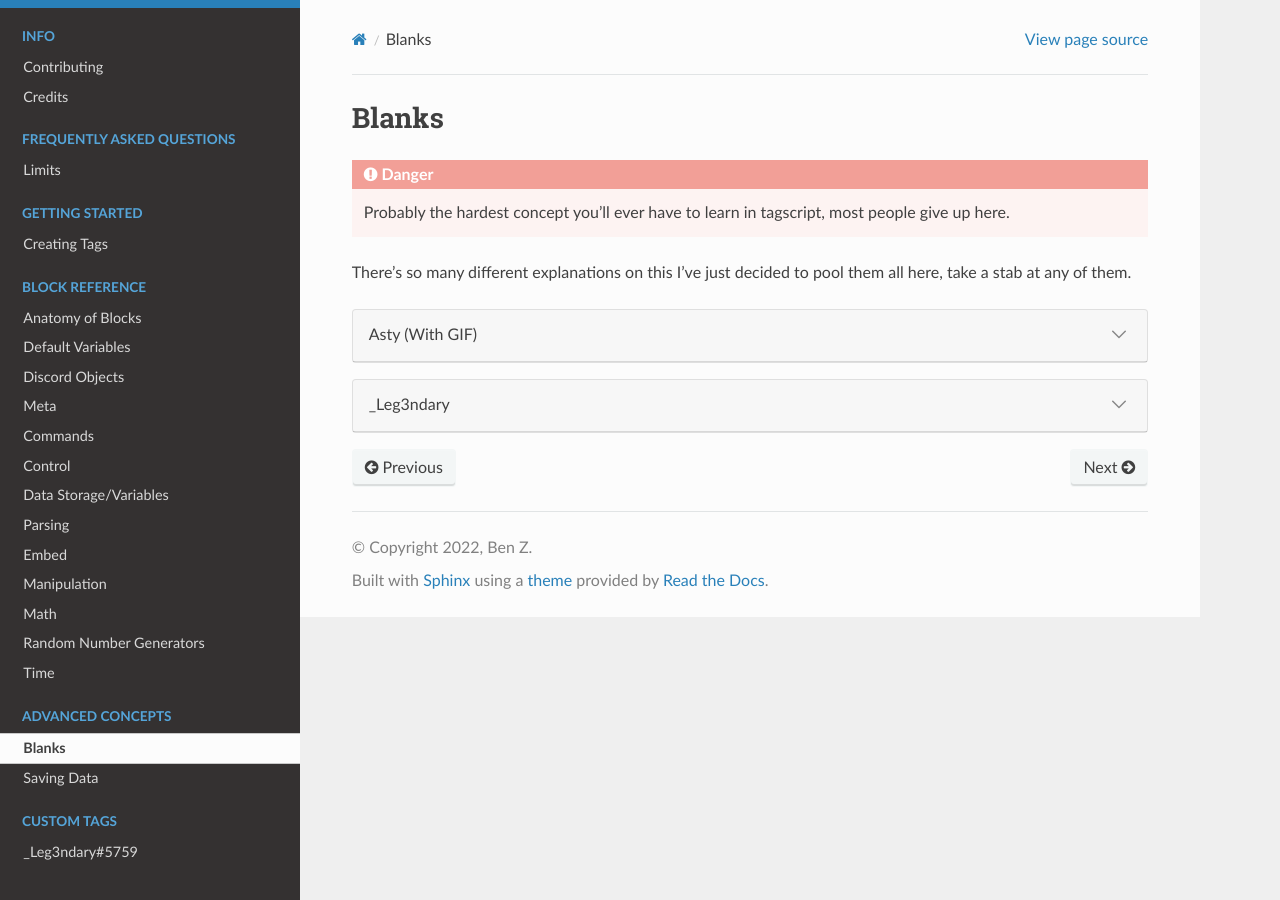
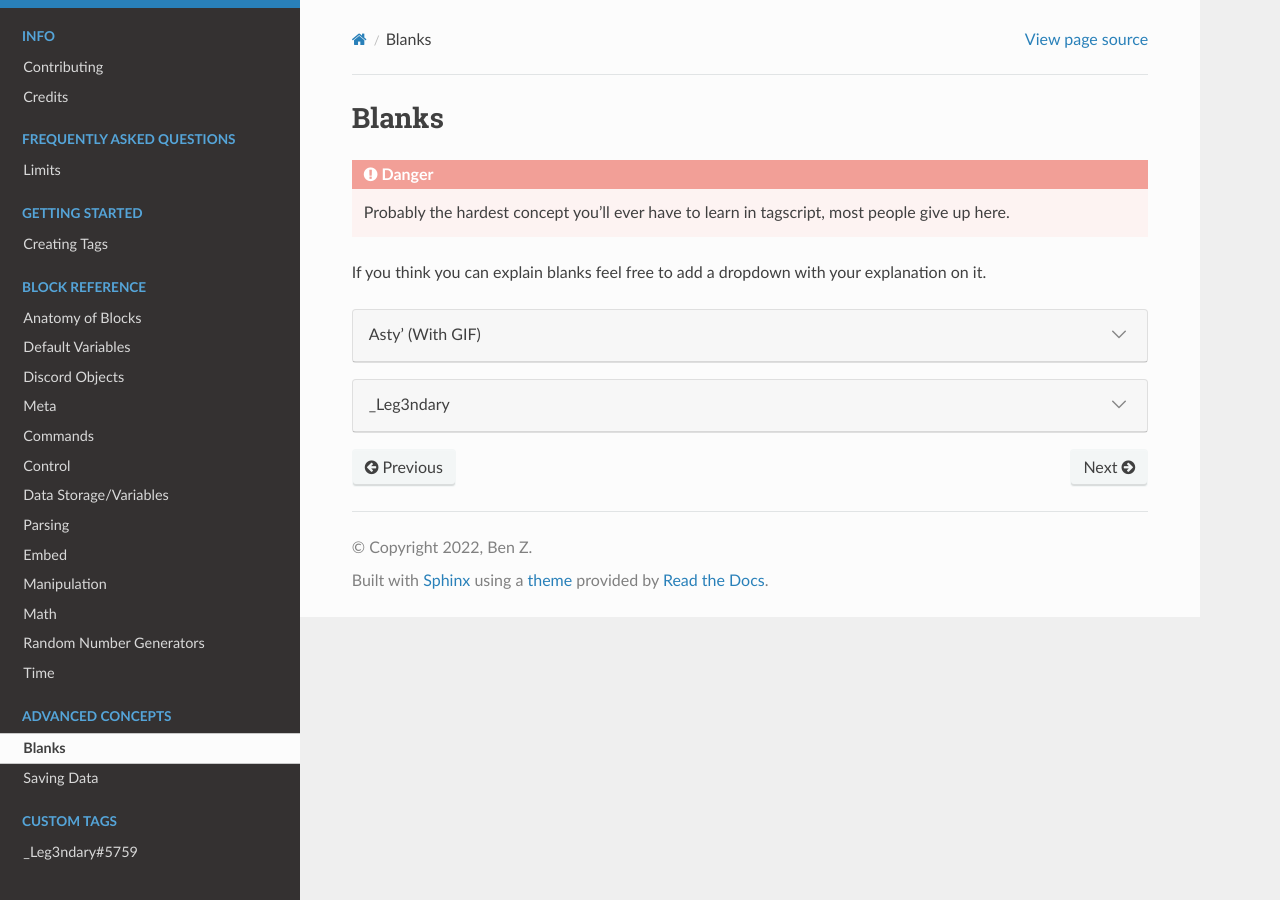
Before and after one commit to Leg3ndary/tagscript-docs, a Sphinx documentation site: the page built from docs/source/AdvancedConcepts/blanks.rst, in a window 1280 px wide. Built offline with Sphinx 7.4.7 and the Read the Docs theme 2.0.0, drawn with Linux system fonts in a browser that asks for light colours.

Commit message:
Finish blanks for now

```diff
--- a/docs/source/AdvancedConcepts/blanks.rst
+++ b/docs/source/AdvancedConcepts/blanks.rst
@@ -5,9 +5,9 @@ Blanks
 
     Probably the hardest concept you'll ever have to learn in tagscript, most people give up here.
 
-There's so many different explanations on this I've just decided to pool them all here, take a stab at any of them.
+If you think you can explain blanks feel free to add a dropdown with your explanation on it.
 
-.. dropdown:: Asty (With GIF)
+.. dropdown:: Asty' (With GIF)
 
     **What is that {=():} variable that you put in your code?**
 
```
